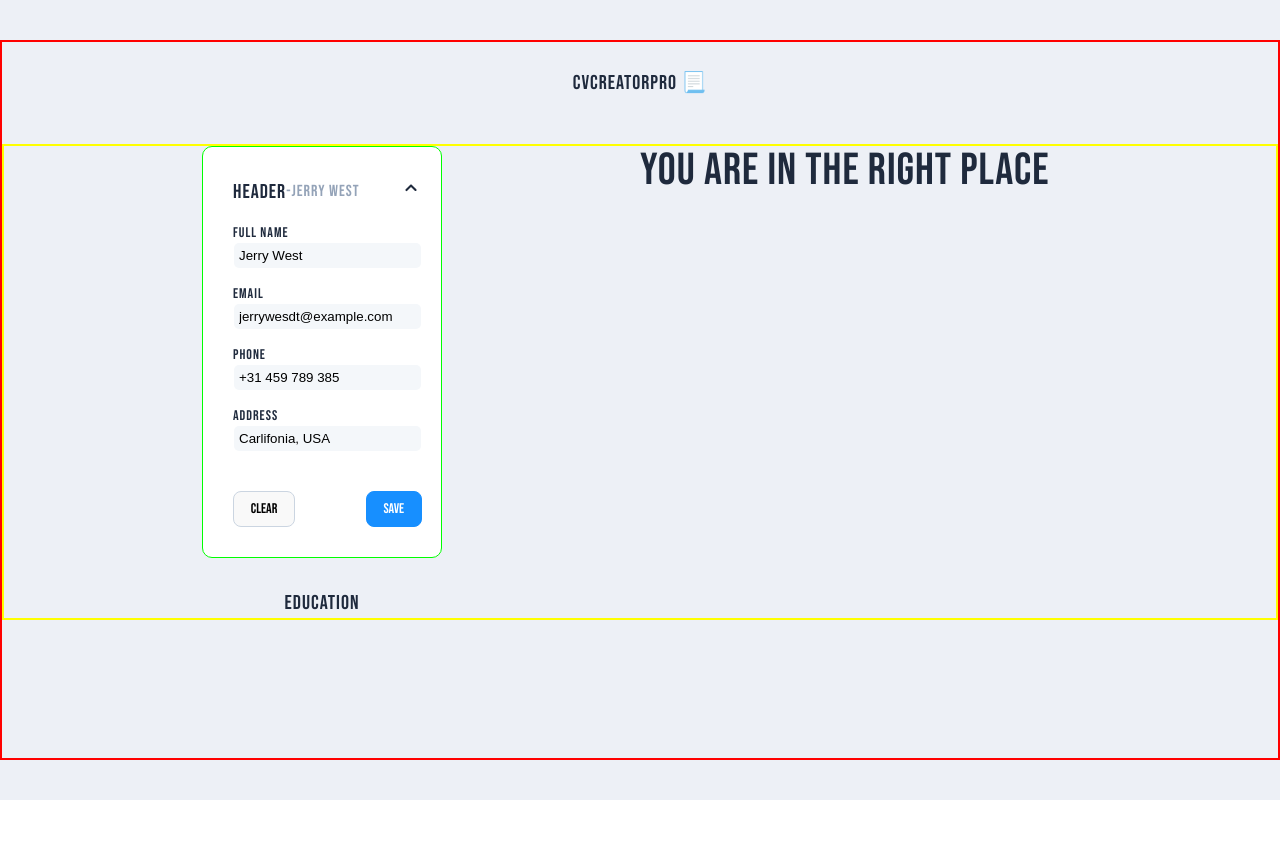
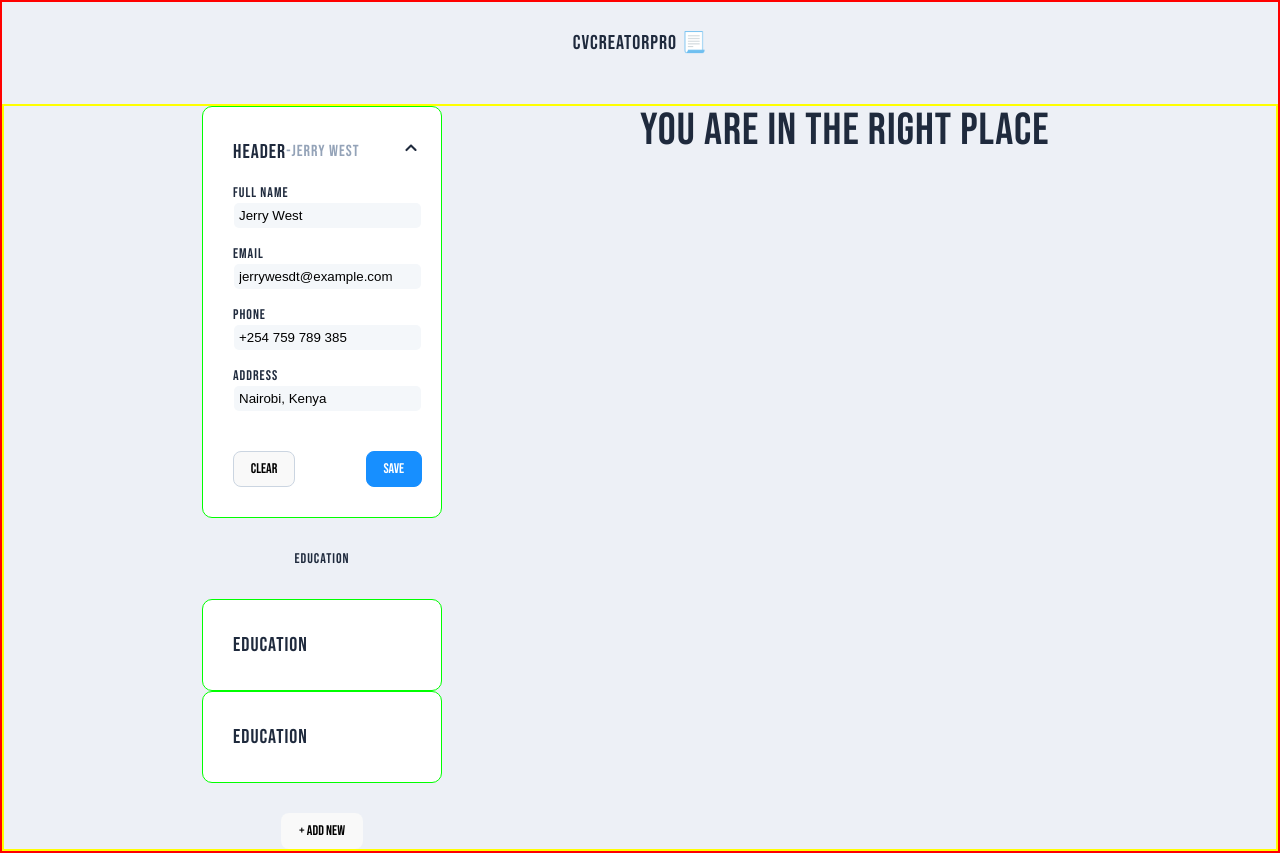
Before and after one commit to nickonyi/CV-Builder, a React (Vite) app: page / in a window 1280 px wide. Before the commit the page ends 800 px from the top, so only its background shows below. Built offline with nearby package versions, Linux system fonts and the light colour scheme.

Commit message:
education forms

```diff
--- a/package.json
+++ b/package.json
@@ -11,6 +11,7 @@
   },
   "dependencies": {
     "react": "^18.2.0",
+    "react-beautiful-dnd": "^13.1.1",
     "react-dom": "^18.2.0",
     "uuid": "^9.0.1"
   },
--- a/src/App.jsx
+++ b/src/App.jsx
@@ -34,7 +34,7 @@ export default function App() {
             setExperienceArray
            }}
            >
-           {(!isCollapsed || showForm) && <FormSection />}
+           {<FormSection />}
            {(!isCollapsed || !showForm) && <CvSection />}
            </FormDataContext.Provider>
 
--- a/src/components/EducationForms.jsx
+++ b/src/components/EducationForms.jsx
@@ -1,6 +1,6 @@
 import { useContext, ChangeEvent, FormEvent } from "react";
+import { DragDropContext, Droppable, Draggable} from "react-beautiful-dnd";
 import { FormDataContext } from "../App";
-
 import { v4 as uuidv4 } from "uuid";
 
 
@@ -8,21 +8,85 @@ import Button from "./Button";
 import ExpandLessIcon from "../icons/ExpandLessIcon";
 import ExpandMoreIcon from "../icons/ExpandMoreIcon";
 
-
-function EducationForms(){
- const toggleDropdown = ()=> {
-    alert('nannaana')
- }
+function EducationForm(){
     return (
-        <div className="education-form">
+        <form className="education-form">
             <fieldset>
-                <div className="legend-container" onClick={toggleDropdown}>
-                 <div className="legend-content">
-                    <legend>Education</legend>
+                <div className="legend-container" >
+                    <div className="legend-content">
+                        <legend>Education</legend>
                     </div>
                 </div>
             </fieldset>
-        </div>
+        </form>
+    )
+}
+
+function EducationForms (){
+    const { educationArray, setEducationArray } = useContext(FormDataContext);
+
+    const handleAddNew = () => {
+        const newEducationEntry = {
+          id: uuidv4(),
+          school: "",
+          qualification: "",
+          startDate: "",
+          endDate: "",
+          location: "",
+          isOpen: true,
+        };
+
+        setEducationArray((prevState) => [...prevState, newEducationEntry]);
+      };
+
+    const onDragEnd = (result) => {
+        if (!result.destination) {
+          return;
+        }
+
+        const startIndex = result.source.index;
+        const endIndex = result.destination.index;
+
+        const updatedArray = Array.from(educationArray);
+        const [removed] = updatedArray.splice(startIndex, 1);
+        updatedArray.splice(endIndex, 0, removed);
+
+        setEducationArray(updatedArray);
+      };
+
+    return (
+        <>
+        <div className="forms-title">Education</div>
+
+
+      <DragDropContext onDragEnd={onDragEnd}>
+        <Droppable droppableId="educationFormsContainer">
+          {(provided) => (
+            <div className="forms-container" {...provided.droppableProps} ref={provided.innerRef}>
+              {/* Creates a form synced with each object */}
+              {educationArray.map((educationObject, index) => (
+                <Draggable key={educationObject.id} draggableId={educationObject.id} index={index}>
+                  {(provided) => (
+                    <div
+                      ref={provided.innerRef}
+                      {...provided.draggableProps}
+                      {...provided.dragHandleProps}>
+                      <EducationForm
+                        educationObject={educationObject}
+                        setEducationArray={setEducationArray}
+                      />
+                    </div>
+                  )}
+                </Draggable>
+              ))}
+              {provided.placeholder}
+            </div>
+          )}
+        </Droppable>
+      </DragDropContext>
+
+      <Button className="forms-add-new" label={"+ Add new"} onClick={handleAddNew} />
+        </>
     )
 }
 
--- a/src/intialData.js
+++ b/src/intialData.js
@@ -3,8 +3,8 @@ import { v4 as uuidv4 } from "uuid"
 export const initialHeaderObject = {
     fullName: "Jerry West",
     email: "jerrywesdt@example.com",
-    phone: "+31 459 789 385",
-    address: "Carlifonia, USA",
+    phone: "+254 759 789 385",
+    address: "Nairobi, Kenya",
     isOpen: true,
 }
 
--- a/src/styles/App.css
+++ b/src/styles/App.css
@@ -33,7 +33,6 @@ body {
     letter-spacing: 1px;
     color: var(--slate-800);
     background-color: var(--slate-100);
-    overflow: hidden;
 }
 
 .nav-bar {
@@ -50,8 +49,6 @@ body {
 }
 
 .app-container {
-    max-width: 100vw;
-    min-height: 90vh;
     border: 2px solid red;
     display: flex;
     flex-direction: column;
```
Also changed, not shown: 1 other file (tests, documents, lock files or other folders).
